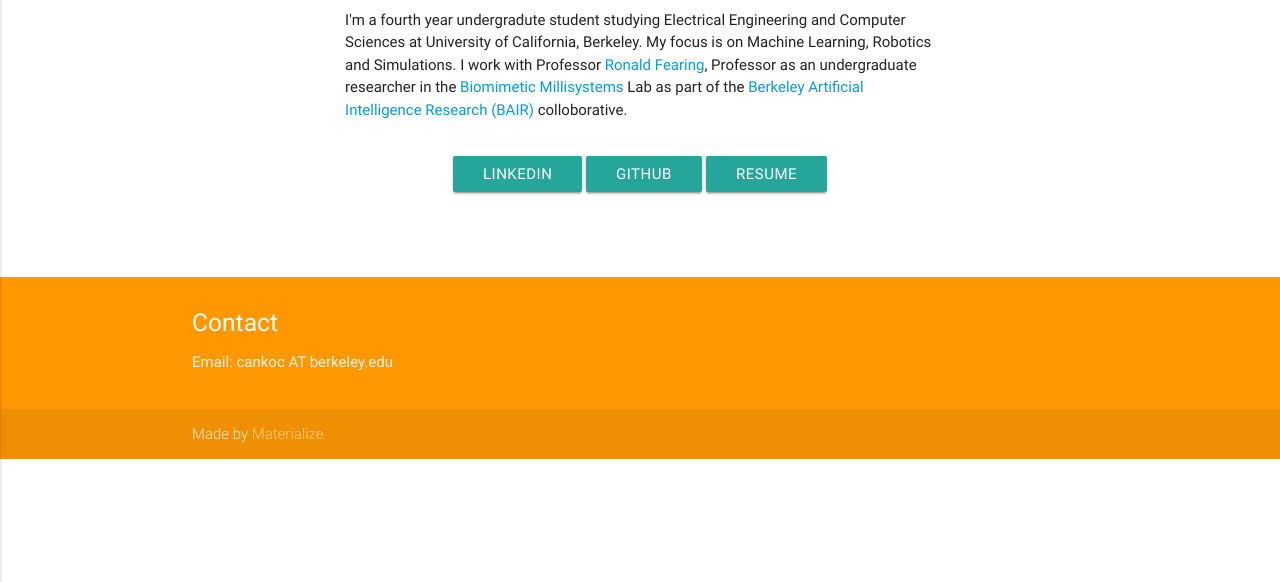
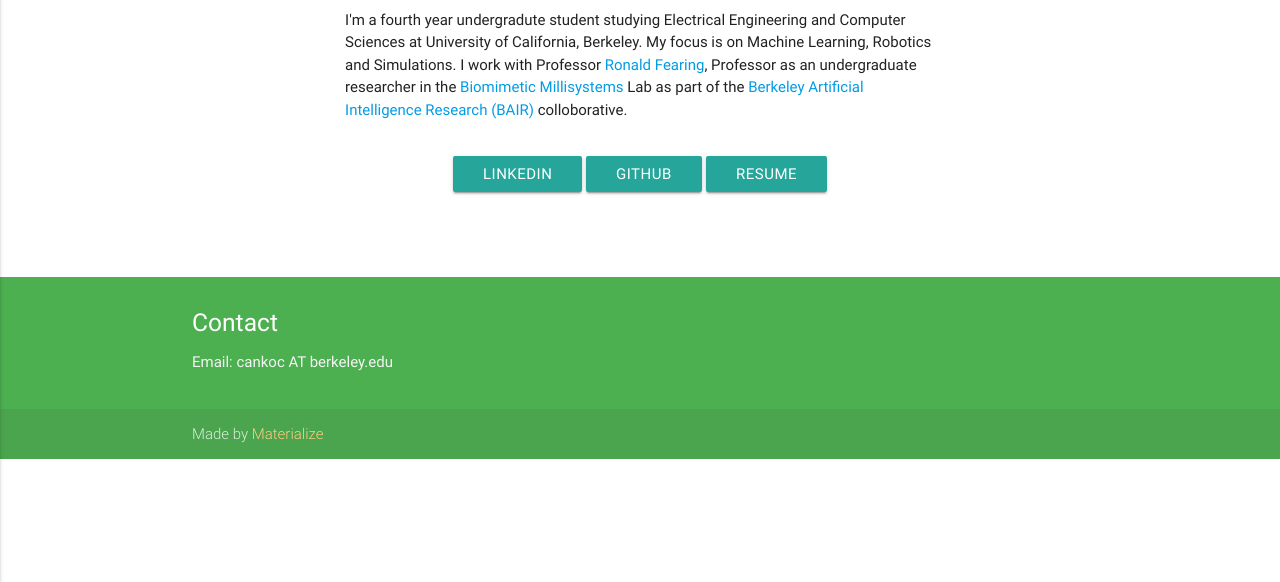
Before and after one commit to cankoc95/cankoc95.github.io, a plain HTML site: page index.html in a window 1280 px wide. Shown: the part 218-800 px from the top of the page. Drawn offline with nearby package versions, Linux system fonts and the light colour scheme.

Commit message:
editing my index

```diff
--- a/index.html
+++ b/index.html
@@ -50,7 +50,7 @@
       <br><br>
     </div>
   </div>
-  <footer class="page-footer orange">
+  <footer class="page-footer green">
     <div class="container">
       <div class="row">
         <div class="col l3 s12">
```
